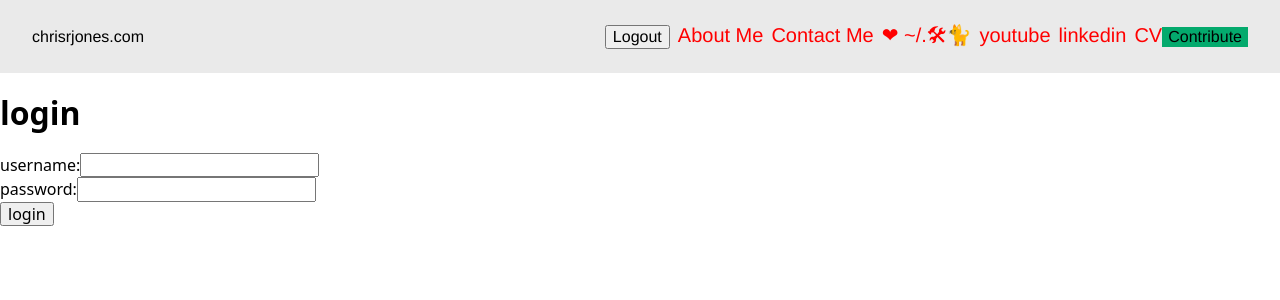
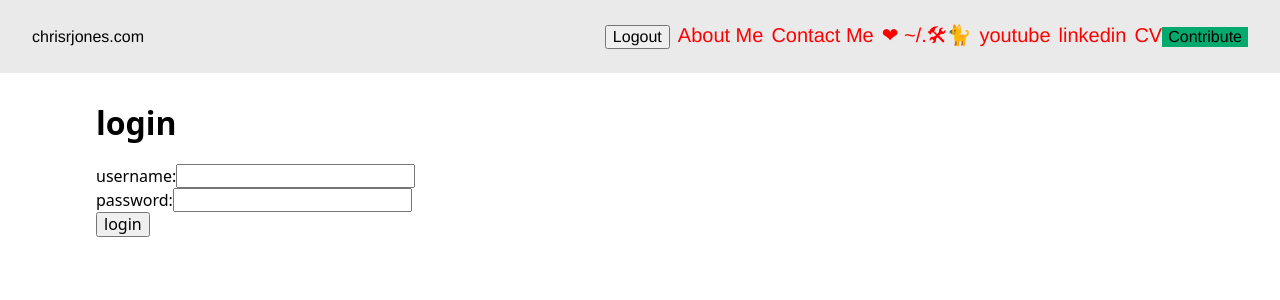
Before and after one commit to ipatch/chrisrjones_web, a React app in the folder frontends/my-react-starter/: page /login in a window 1280 px wide. Shown: the top 300 px of the page. Built offline with nearby package versions, Linux system fonts and the light colour scheme.

Commit message:
#react #fe add style container for login-page

```diff
--- a/frontends/my-react-starter/src/styles.css
+++ b/frontends/my-react-starter/src/styles.css
@@ -25,6 +25,11 @@
   /* display: flex; */
   /* display: block; */
 }
+
+.login-page-container {
+  margin: 2rem 6rem;
+}
+
 .Navbar {
   font-family: Helvetica;
   flex: 50%;
```
